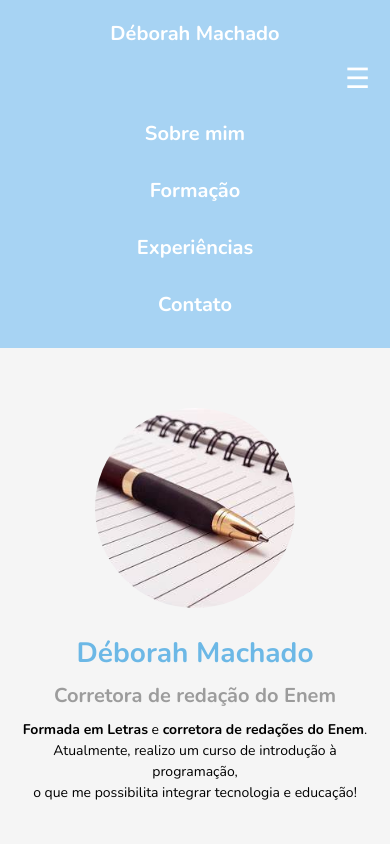
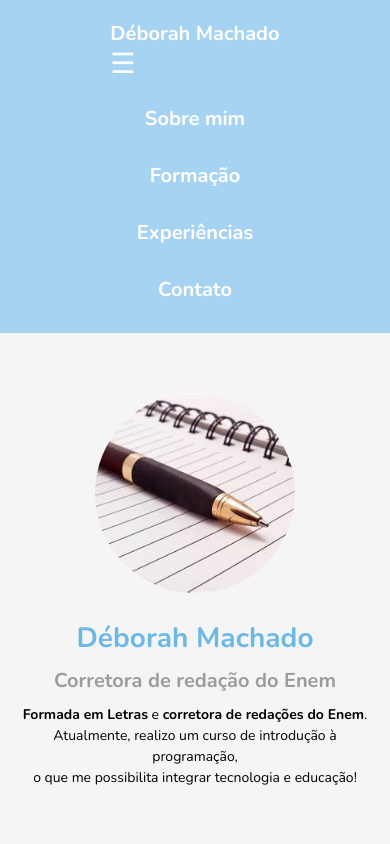
Before and after one commit to itsdeborahm/VSCode-2, a plain HTML site: page index.html in a window 390 px wide. Both pictures are taken after a click on the button "Abrir menu". Shown: the top 844 px of the page. Drawn offline with nearby package versions, Linux system fonts and the light colour scheme.

Commit message:
segundo teste

```diff
--- a/index.html
+++ b/index.html
@@ -15,12 +15,14 @@
 
 <body>
     <header id="menu">
+        <div class="menu-conteudo">
             <h1 class="logo">Déborah Machado</h1>
 
             <!-- Botão do menu hamburguer -->
             <button class="menu-toggle" id="menu-toggle" aria-label="Abrir menu">
                 &#9776;
             </button>
+        </div>
 
         <nav class="navegação">
             <ul>
--- a/script.js
+++ b/script.js
@@ -2,7 +2,20 @@ document.addEventListener('DOMContentLoaded', function () {
   const toggleButton = document.getElementById('menu-toggle');
   const nav = document.querySelector('.navegação');
 
-  toggleButton.addEventListener('click', function () {
-    nav.classList.toggle('ativo');
-  });
+  if (toggleButton && nav) {
+    // Toggle menu on button click
+    toggleButton.addEventListener('click', function () {
+      const isActive = nav.classList.toggle('ativo');
+      toggleButton.setAttribute('aria-expanded', isActive);
+    });
+
+    // Close menu when a nav link is clicked (mobile friendly)
+    const navLinks = nav.querySelectorAll('a');
+    navLinks.forEach(link => {
+      link.addEventListener('click', () => {
+        nav.classList.remove('ativo');
+        toggleButton.setAttribute('aria-expanded', false);
+      });
+    });
+  }
 });
```
Lines whose indentation alone changed are shown as unchanged.
